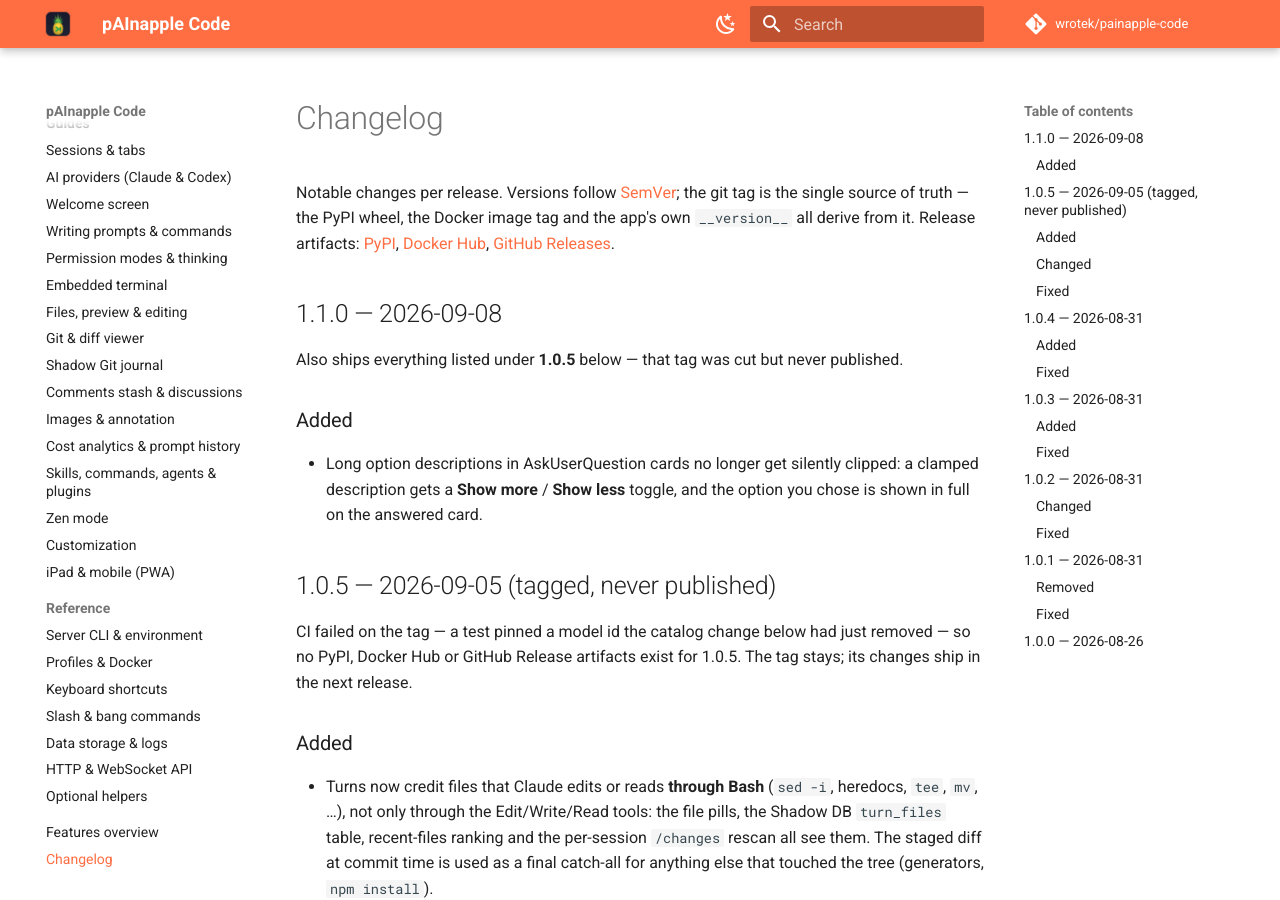
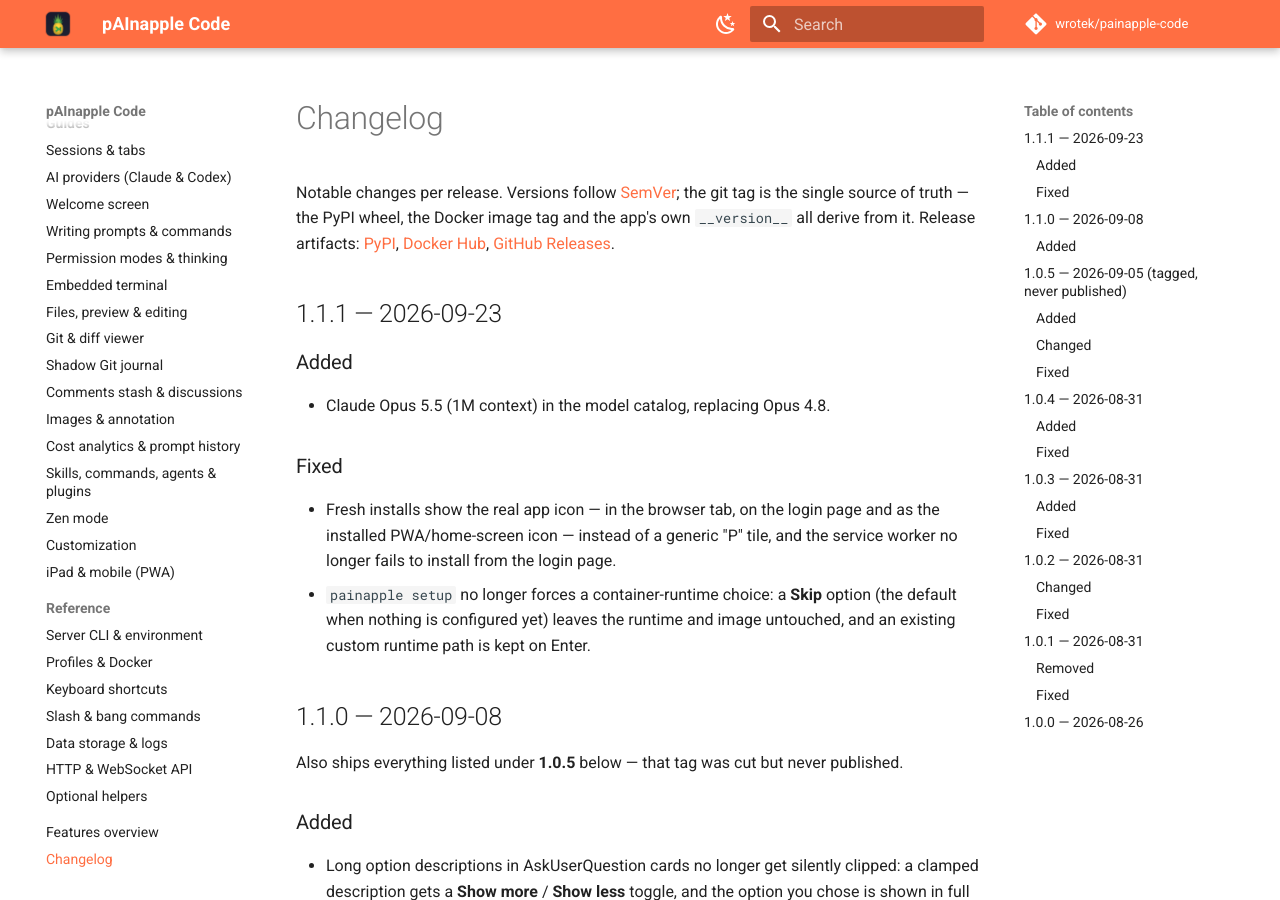
Before and after one commit to wrotek/painapple-code, an MkDocs documentation site: the page built from docs-site/changelog.md, in a window 1280 px wide and 900 px high. Built offline with MkDocs 1.6.1 and Material for MkDocs 9.7.7, drawn with Linux system fonts in a browser that asks for light colours; comment, search, counter and statistics services are not loaded.

Commit message:
docs: changelog for v1.1.1
Co-Authored-By: Claude Opus 5.5 (1M context) <noreply@anthropic.com>

```diff
--- a/CHANGELOG.md
+++ b/CHANGELOG.md
@@ -1,6 +1,17 @@
 # Changelog
 
 Notable changes are documented here per release. The format follows [Keep a Changelog](https://keepachangelog.com/en/1.1.0/); versions follow [SemVer](https://semver.org/), and the git tag is the single source of truth for the version (the PyPI wheel, the Docker image tag, and `__version__` all derive from it).
+
+## 1.1.1 — 2026-09-23
+
+### Added
+
+- Claude Opus 5.5 (1M context) in the model catalog, replacing Opus 4.8.
+
+### Fixed
+
+- Fresh installs show the real app icon — in the browser tab, on the login page and as the installed PWA/home-screen icon — instead of a generic "P" tile, and the service worker no longer fails to install from the login page.
+- `painapple setup` no longer forces a container-runtime choice: a **Skip** option (the default when nothing is configured yet) leaves the runtime and image untouched, and an existing custom runtime path is kept on Enter.
 
 ## 1.1.0 — 2026-09-08
 
```
Also changed, not shown: docs-site/reference/profiles.md (+1 -1 lines), docs-site/reference/server-cli.md (+1 -1 lines).
